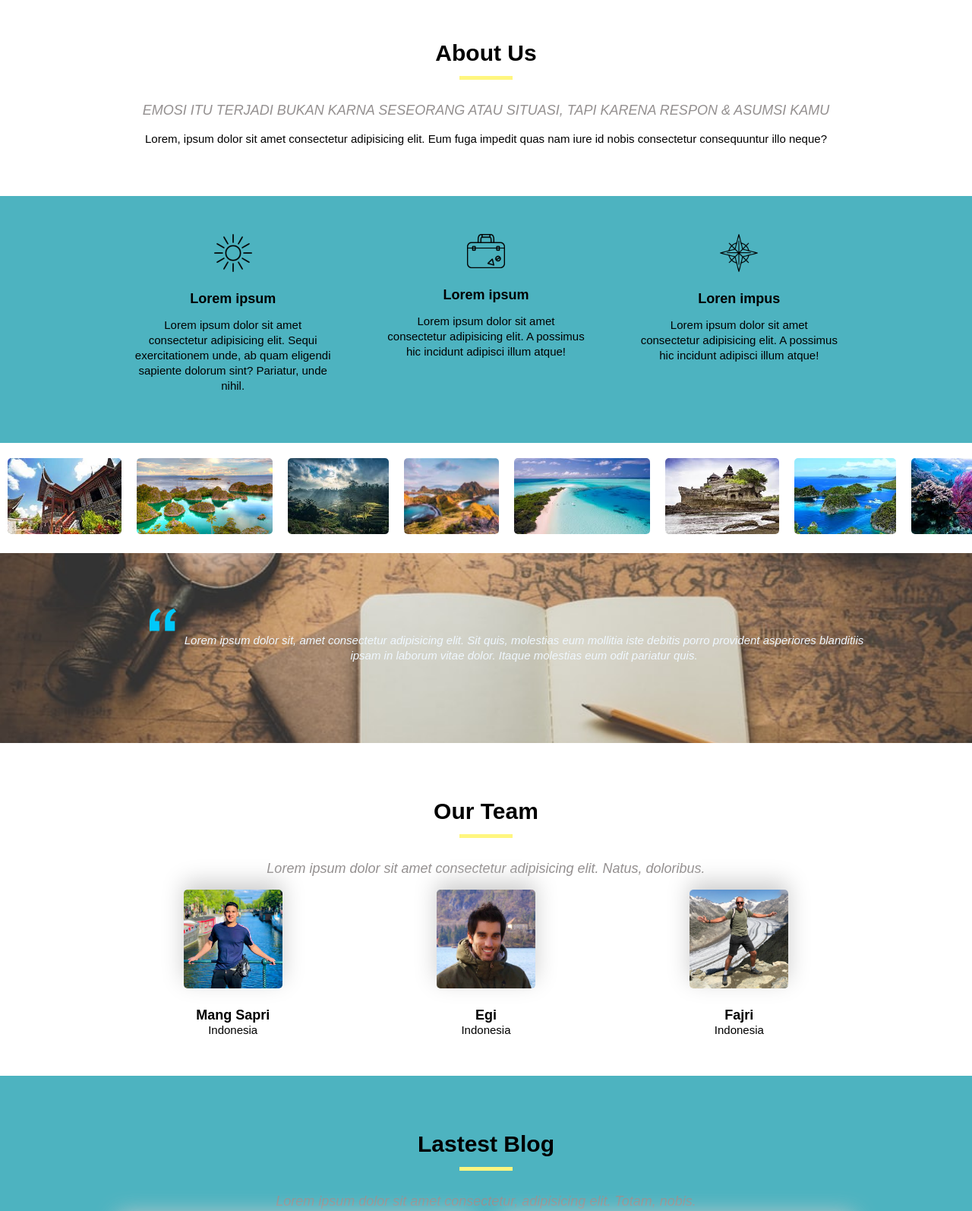
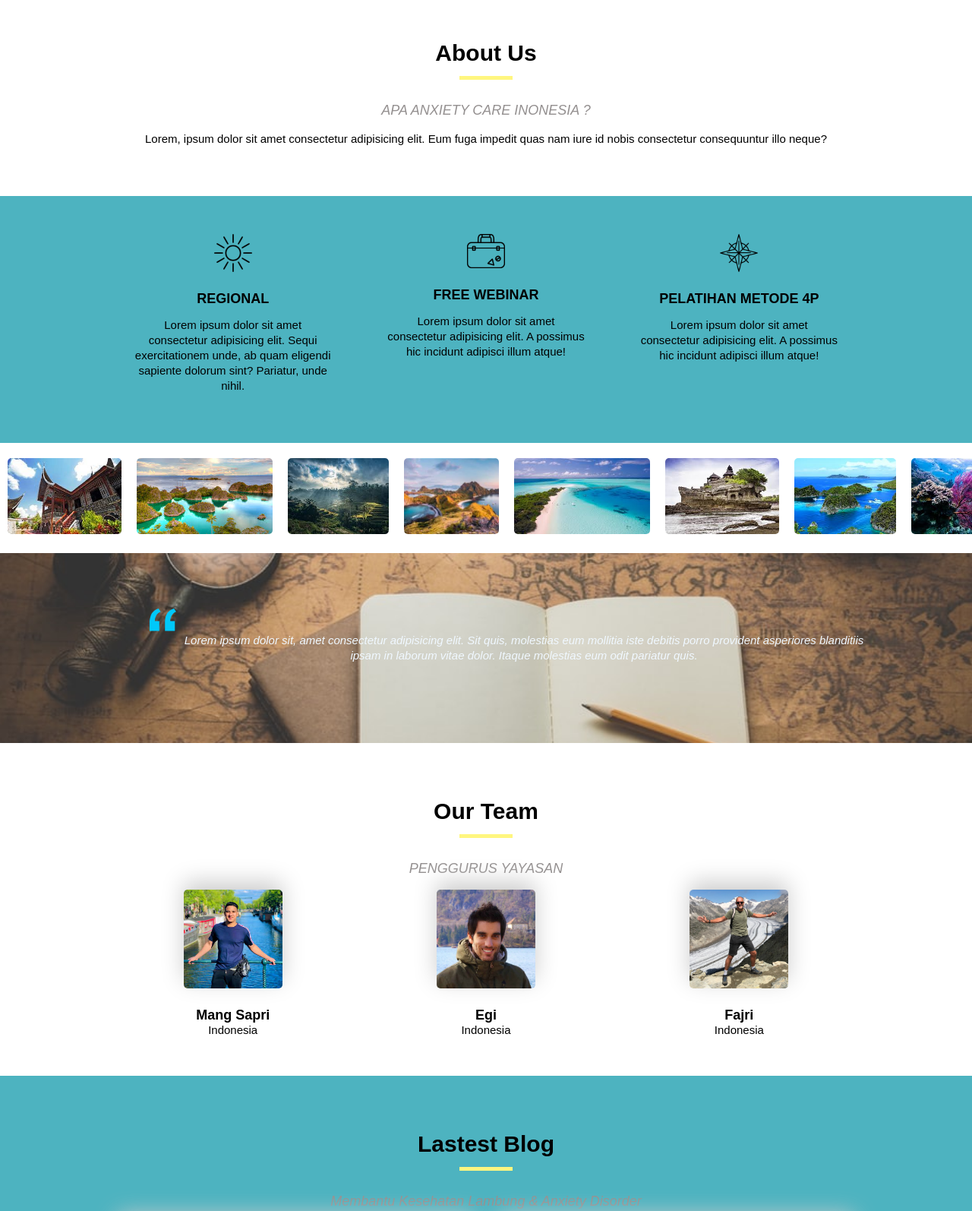
Before and after one commit to Arigs17/Website-Personal, a plain HTML site: page index.html in a window 1280 px wide. Shown: the part 820-2414 px from the top of the page at 76% size. Drawn offline with nearby package versions, Linux system fonts and the light colour scheme.

Commit message:
Update index.html

```diff
--- a/index.html
+++ b/index.html
@@ -45,8 +45,7 @@
                 </p>
                 <p>
                     <a href="" class="tombol">MORE INFO</a>
-                    <script
-                        src="https://api.whatsapp.com/send?phone=6281283369207&text=hai%20saya%20mau%20daftar%20webinar%20*BASIC*%20erikwibowo"></script>
+                    <script url="https://api.whatsapp.com/send?phone=6281283369207&text=hai%20saya%20mau%20daftar%20webinar%20*BASIC*%20erikwibowo"></script>
                 </p>
             </div>
         </header>
@@ -55,7 +54,7 @@
                 <div class="layar-dalam">
                     <h3>About Us</h3>
                     <p class="ringkasan">
-                        EMOSI ITU TERJADI BUKAN KARNA SESEORANG ATAU SITUASI, TAPI KARENA RESPON & ASUMSI KAMU
+                        APA ANXIETY CARE INONESIA ?
                     </p>
                     <div class="konten-isi">
                         <p>
@@ -69,19 +68,19 @@
                 <div class="layar-dalam support">
                     <div>
                         <image src="asset/matahari.png" />
-                        <h6>Lorem ipsum</h6>
+                        <h6>REGIONAL</h6>
                         <p>Lorem ipsum dolor sit amet consectetur adipisicing elit. Sequi exercitationem unde, ab quam
                             eligendi sapiente dolorum sint? Pariatur, unde nihil.</p>
                     </div>
                     <div>
                         <img src="asset/tas.png" />
-                        <h6>Lorem ipsum</h6>
+                        <h6>FREE WEBINAR</h6>
                         <p>Lorem ipsum dolor sit amet consectetur adipisicing elit. A possimus hic incidunt adipisci
                             illum atque!</p>
                     </div>
                     <div>
                         <img src="asset/kompas.png" />
-                        <h6>Loren impus</h6>
+                        <h6>PELATIHAN METODE 4P</h6>
                         <p>Lorem ipsum dolor sit amet consectetur adipisicing elit. A possimus hic incidunt adipisci
                             illum atque!</p>
                     </div>
@@ -107,7 +106,7 @@
             <section id="team">
                 <div class="layar-dalam">
                     <h3>Our Team</h3>
-                    <p class="ringkasan">Lorem ipsum dolor sit amet consectetur adipisicing elit. Natus, doloribus.</p>
+                    <p class="ringkasan">PENGGURUS YAYASAN</p>
                     <div class="tim">
                         <div>
                             <img src="asset/tim1.jpg" />
@@ -130,7 +129,7 @@
             <section class="abuabu" id="blog">
                 <div class="layar-dalam">
                     <h3>Lastest Blog</h3>
-                    <p class="ringkasan">Lorem ipsum dolor sit amet consectetur, adipisicing elit. Totam, nobis.</p>
+                    <p class="ringkasan">Membantu Kesehatan Lambung & Anxiety Disorder</p>
                     <div class="blog">
                         <div class="area">
                             <div class="gambar" style="background-image: url('asset/blog1.jpg');"></div>
```
